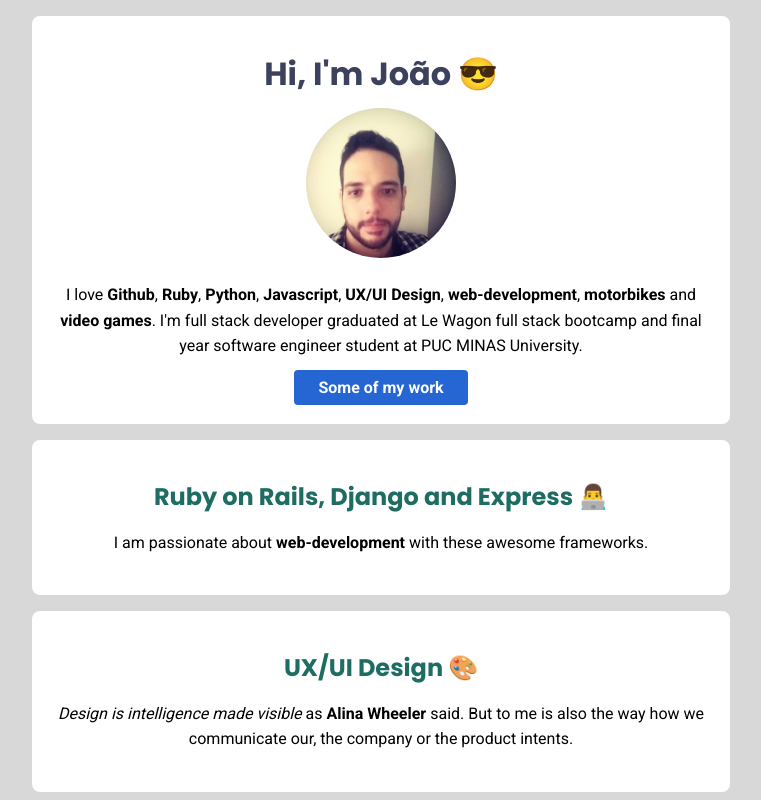
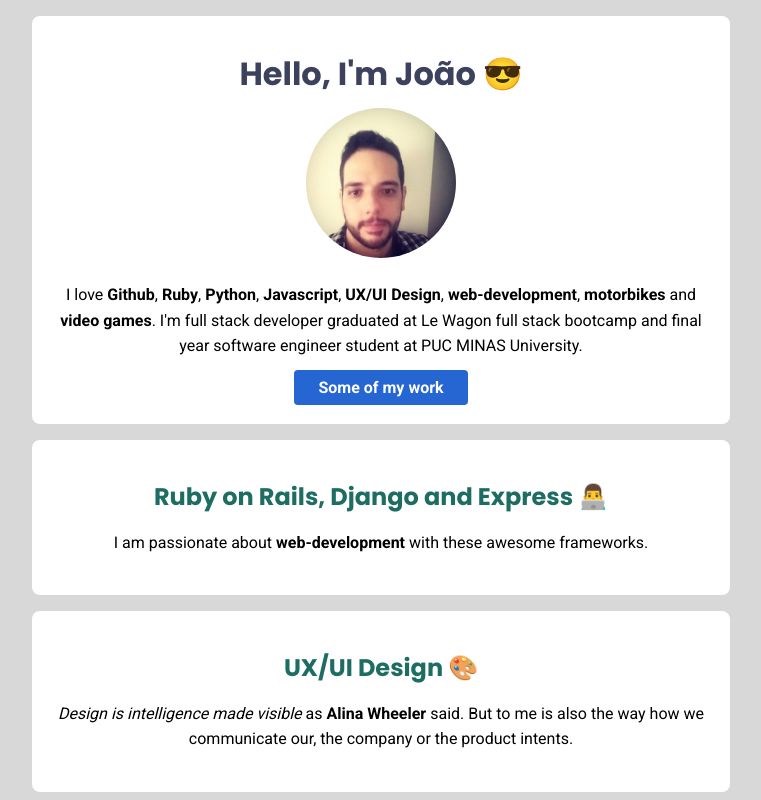
Before and after one commit to jramiresbrito/profile, a plain HTML site: page index.html in a window 1280 px wide. Shown: the top 800 px of the page, without its empty margins (259-1020 px from the left). Drawn offline with Linux system fonts and the light colour scheme.

Commit message:
make my profile prettier

```diff
--- a/index.html
+++ b/index.html
@@ -8,7 +8,7 @@
   </head>
   <body>
     <div class="card-white">
-      <h1>Hi, I'm João 😎</h1>
+      <h1>Hello, I'm João 😎</h1>
 
       <img src="images/profile.jpeg" alt="profile" class="img-circle" />
 
```
